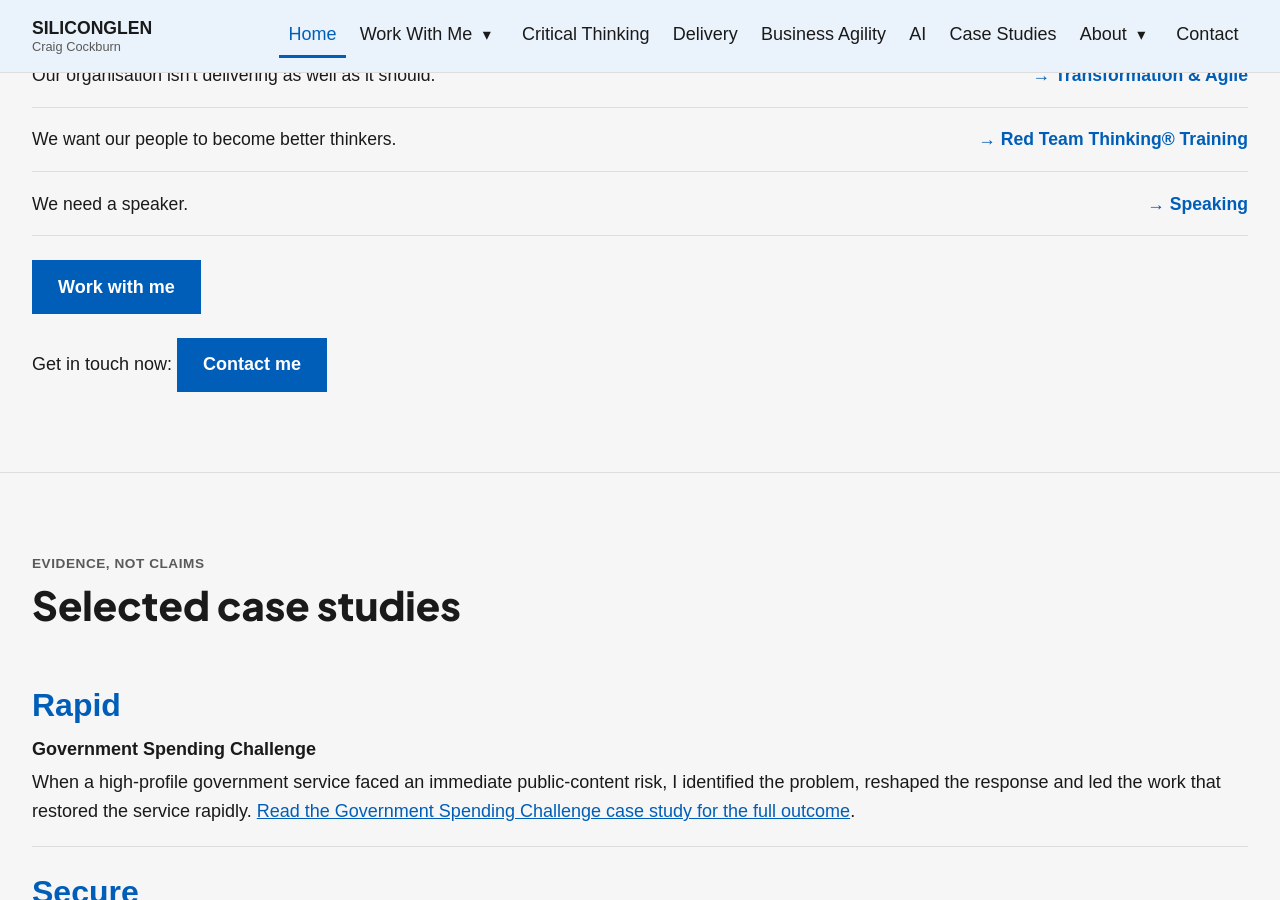
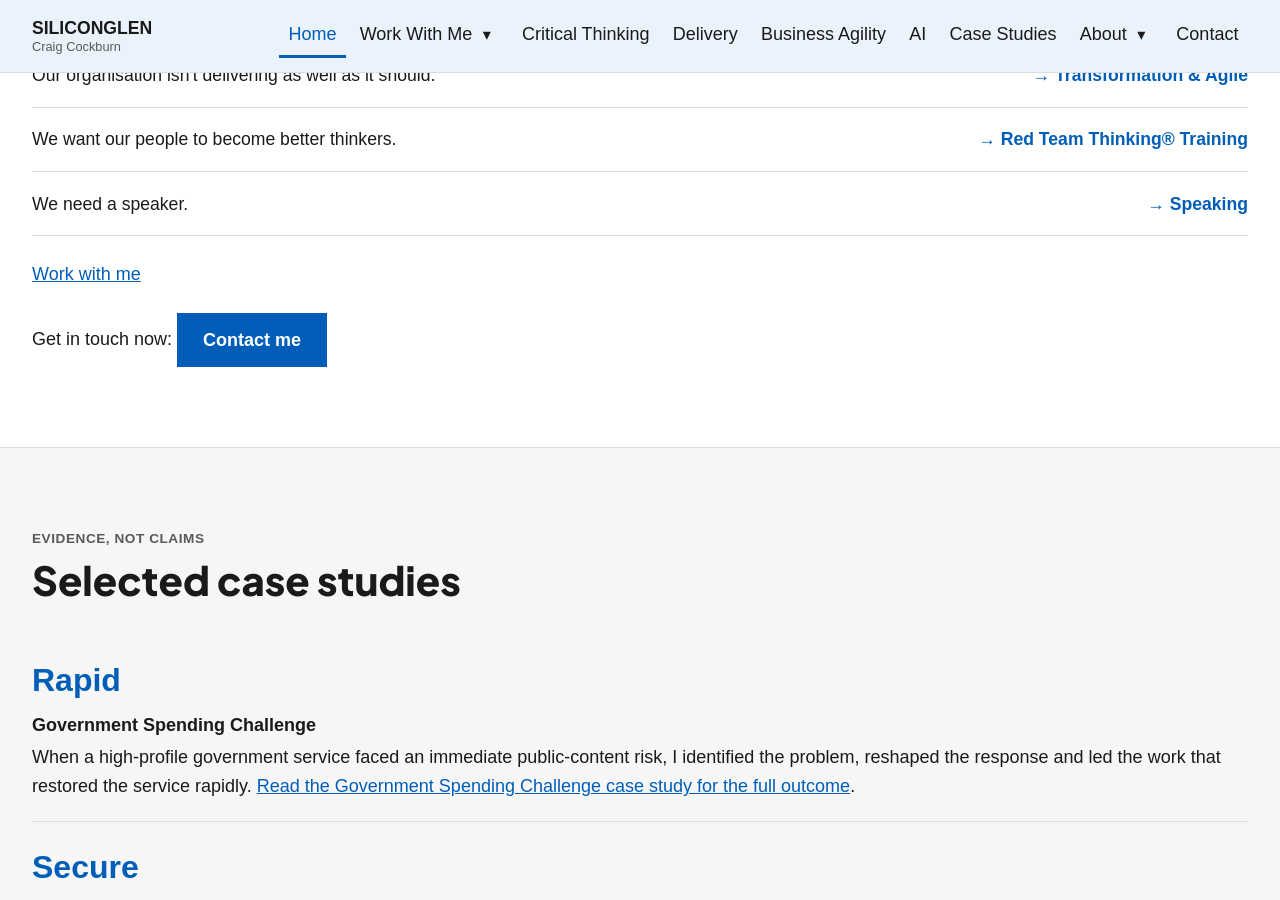
Before and after one commit to siliconglen/siliconglen-site, a Jekyll site: the page built from index.md, in a window 1280 px wide and 900 px high, scrolled down 1695 px. Built offline with Jekyll 4.4.1, drawn with Linux system fonts in a browser that asks for light colours.

```diff
--- a/index.md
+++ b/index.md
@@ -56,7 +56,7 @@ description: "Siliconglen: my work in critical thinking, delivery and Agile. Und
   </div>
 </section>
 
-<section class="section section--card reveal">
+<section class="section reveal">
   <div class="section__inner">
     <h2>What type of help do you need?</h2>
     <p class="lede">Whether you need to challenge a decision, recover a struggling programme, or build lasting delivery capability in your team, I clarify the decision, expose delivery constraints and help turn the next agreed action into a working outcome.</p>
@@ -68,7 +68,7 @@ description: "Siliconglen: my work in critical thinking, delivery and Agile. Und
       <li><a href="{{ '/work-with-me/red-team-thinking/' | relative_url }}"><span>We want our people to become better thinkers.</span><span class="arrow">&rarr; Red Team Thinking® Training</span></a></li>
       <li><a href="{{ '/speaking/' | relative_url }}"><span>We need a speaker.</span><span class="arrow">&rarr; Speaking</span></a></li>
     </ul>
-    <p class="section__cta"><a class="btn btn--primary" href="{{ '/work-with-me/' | relative_url }}">Work with me</a></p>
+    <p class="hero__case-studies"><a href="{{ '/work-with-me/' | relative_url }}">Work with me</a></p>
     <p class="section__cta">Get in touch now: <a class="btn btn--primary" href="{{ '/contact/' | relative_url }}">Contact me</a></p>
   </div>
 </section>
@@ -151,7 +151,7 @@ description: "Siliconglen: my work in critical thinking, delivery and Agile. Und
   </div>
 </section>
 
-<section class="section reveal">
+<section class="section section--card reveal">
   <div class="section__inner">
     <p class="section-eyebrow">Three connected capabilities</p>
     <h2>Critical Thinking &middot; Delivery &middot; Agile</h2>
@@ -179,7 +179,7 @@ description: "Siliconglen: my work in critical thinking, delivery and Agile. Und
   </div>
 </section>
 
-<section class="section section--card reveal">
+<section class="section reveal">
   <div class="section__inner">
     <p class="section-eyebrow">AI &amp; Critical Thinking</p>
     <h2>AI can produce an answer. Who is challenging the answer?</h2>
@@ -208,7 +208,7 @@ description: "Siliconglen: my work in critical thinking, delivery and Agile. Und
 </section>
 {% endif %}
 
-<section class="section reveal">
+<section class="section section--card reveal">
   <div class="section__inner">
     <p class="section-eyebrow">About</p>
     <h2>About me</h2>
@@ -218,7 +218,7 @@ description: "Siliconglen: my work in critical thinking, delivery and Agile. Und
   </div>
 </section>
 
-<section class="section section--tint reveal">
+<section class="section reveal">
   <div class="section__inner">
     <p class="section-eyebrow">Get in touch</p>
     <h2>Have a problem worth thinking through properly?</h2>
```
Also changed, not shown: DESIGN_STANDARDS.md (+2 -0 lines).
